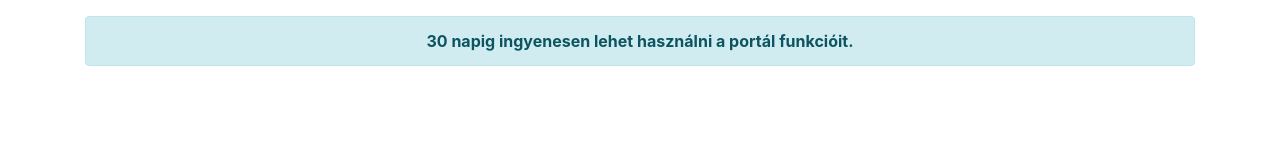
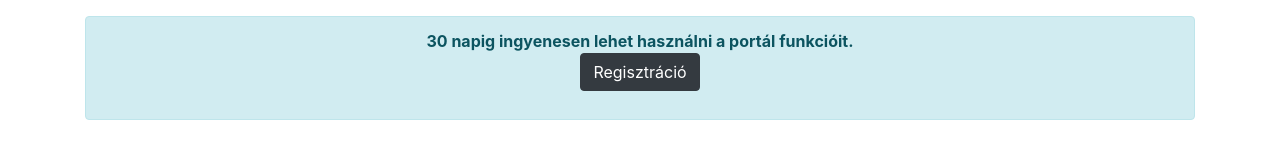
Before and after one commit to tothm23/Esettanulmany1, a plain HTML site: page index.html in a window 1280 px wide. Drawn offline with nearby package versions, Linux system fonts and the light colour scheme.

Commit message:
A button komponens elhelyezése

```diff
--- a/index.html
+++ b/index.html
@@ -13,6 +13,7 @@
         <div class="col-12">
           <div class="alert alert-info mt-3 text-center" role="alert">
             <strong>30 napig ingyenesen lehet használni a portál funkcióit.</strong>
+            <p><button type="button" class="btn btn-dark">Regisztráció</button></p>
           </div>
         </div>
       </div>
```
